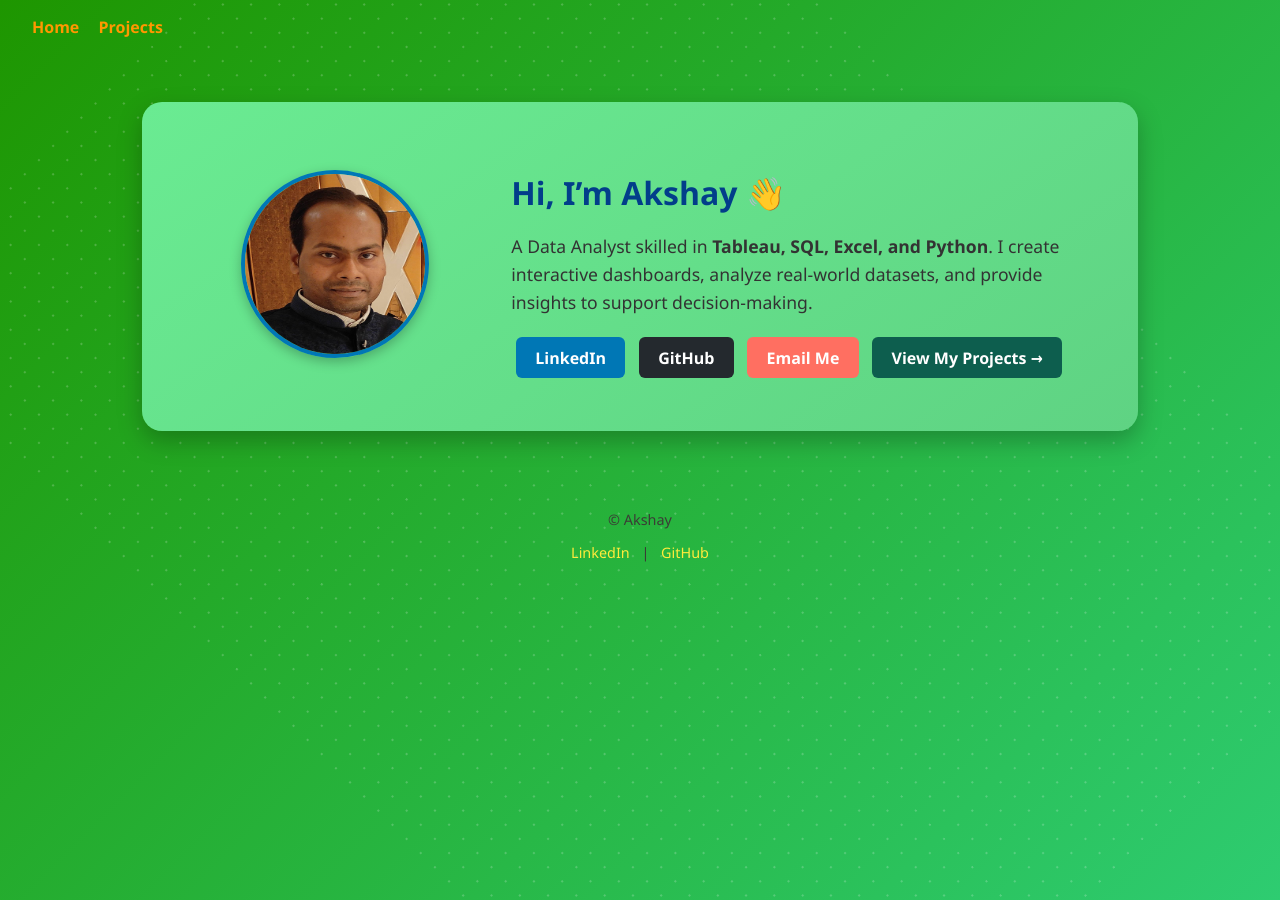
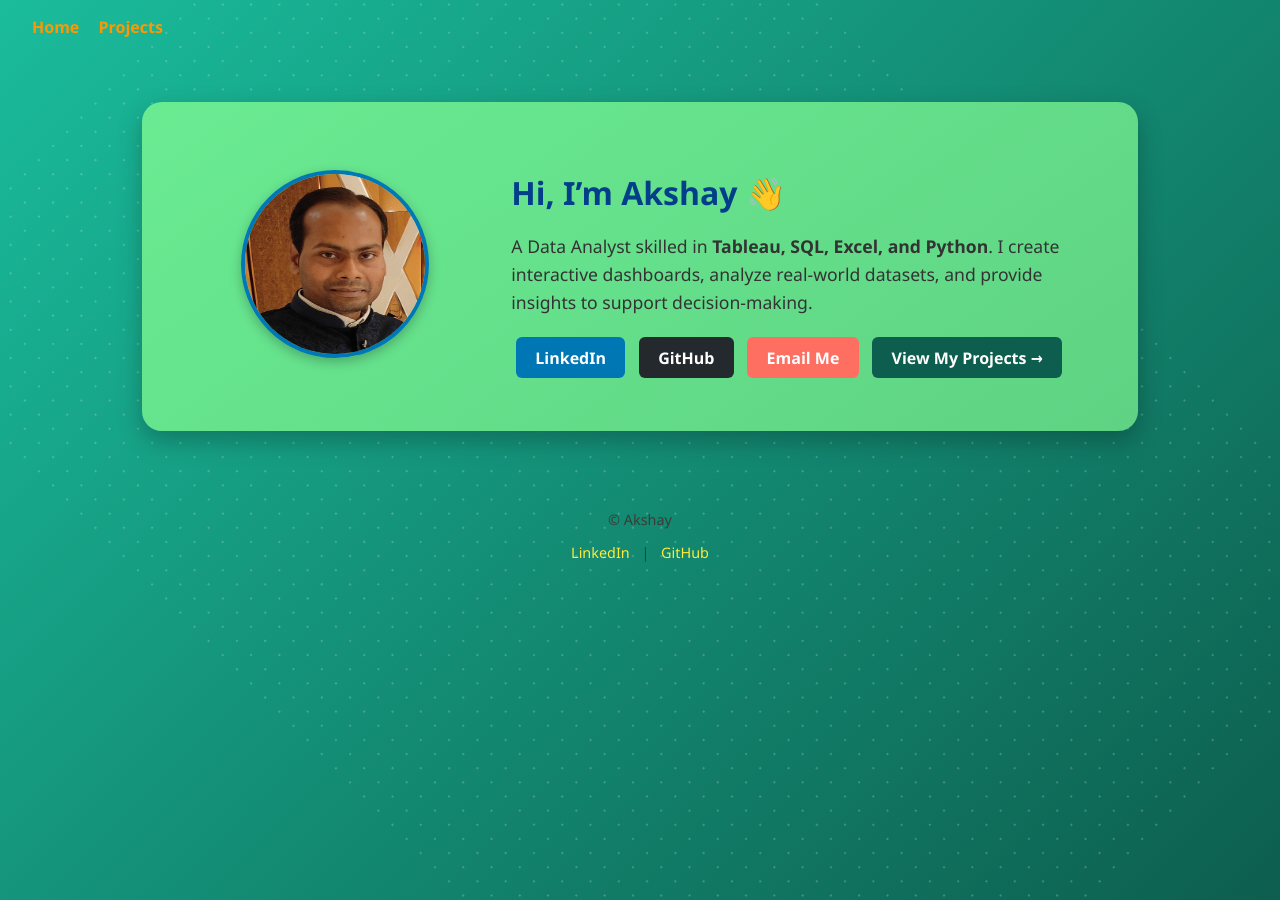
Before and after one commit to AkshaySinha01/AkshaySinha01.github.io, a Jekyll site: the page built from index.md, in a window 1280 px wide. Built offline with Jekyll 4.4.1, drawn with Linux system fonts in a browser that asks for light colours.

Commit message:
Update home.html

```diff
--- a/_layouts/home.html
+++ b/_layouts/home.html
@@ -7,7 +7,7 @@ layout: default
 body {
   margin: 0;
   min-height: 100vh;
-  background: linear-gradient(135deg, #1e9600, #2ecc71); /* Green gradient */
+  background: linear-gradient(135deg, #1abc9c, #0d5e4e); /* Green gradient */
   font-family: 'Segoe UI', Tahoma, Geneva, Verdana, sans-serif;
   position: relative;
   overflow: hidden;
```
